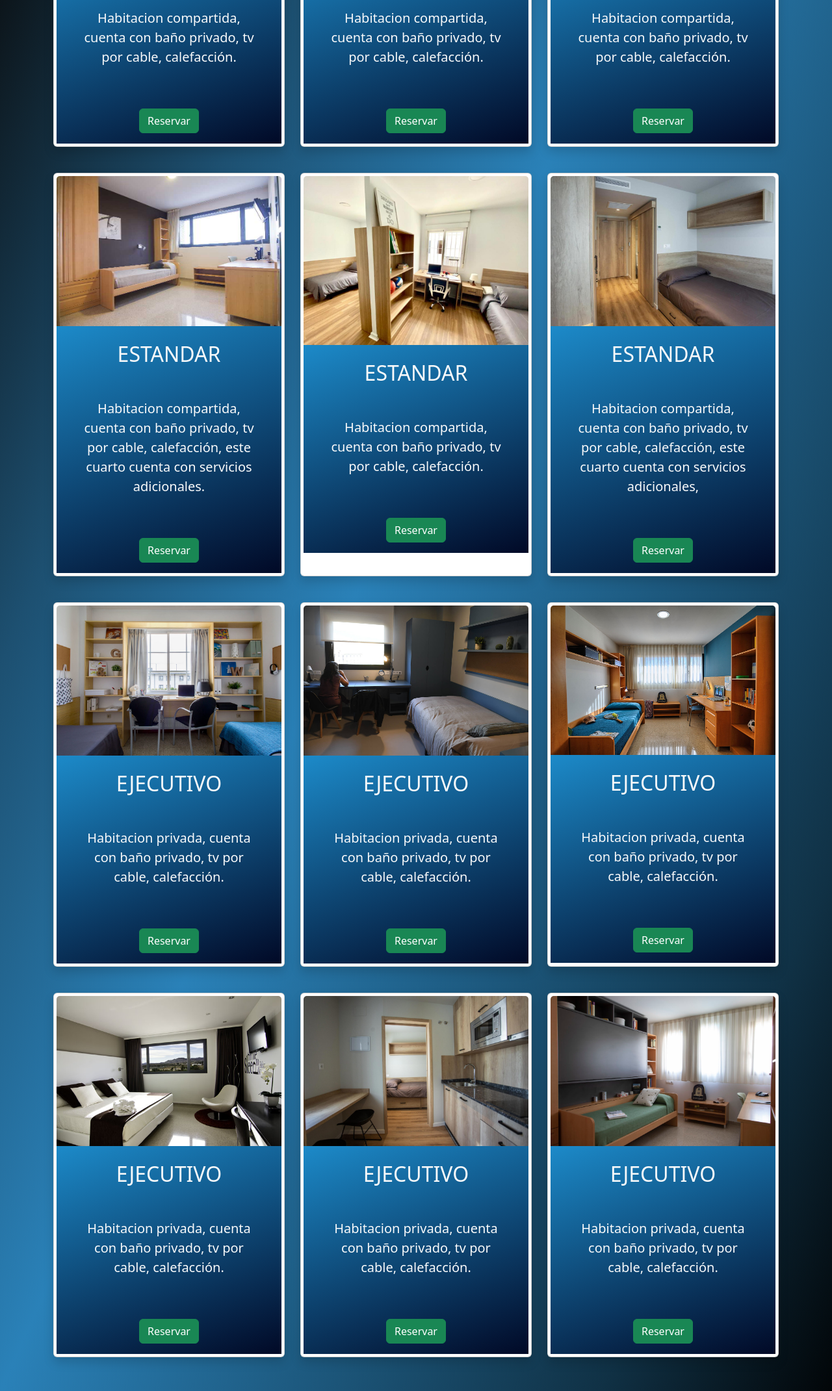
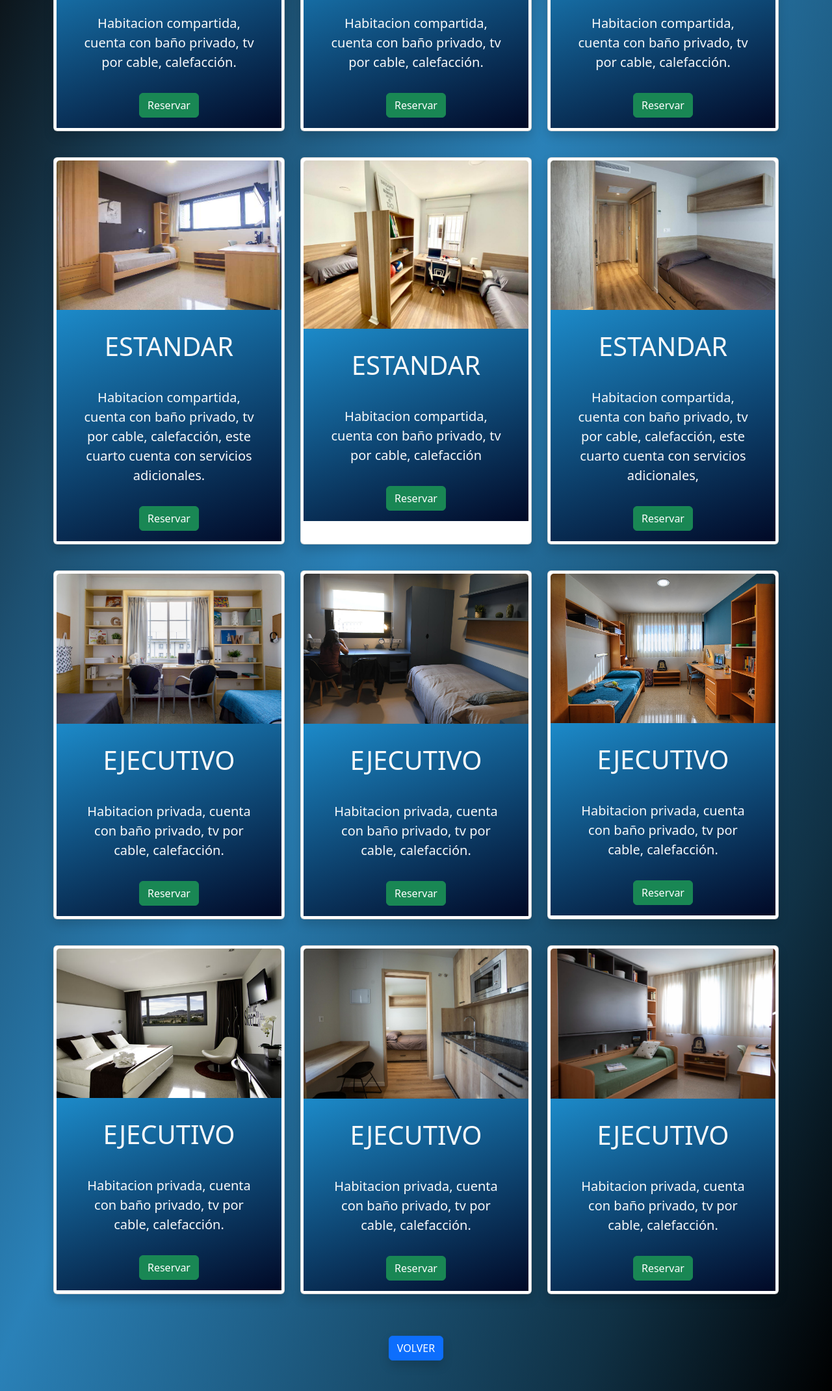
Before and after one commit to freddymdq/Residencia-1992, a website: page paginas/galeria.html in a window 1280 px wide. Shown: the part 577-2718 px from the top of the page at 65% size. Drawn offline with nearby package versions, Linux system fonts and the light colour scheme.

```diff
--- a/paginas/galeria.html
+++ b/paginas/galeria.html
@@ -70,8 +70,8 @@
                             <img id="imagen" class="card-img-top" src="../multimedia/imagenes/1.jpg" alt="Cuarto Estandar">
                         </div>
                         <div id="bgimg" class="card-body text-center">
-                            <h4 class="card-title text-light fs-2 pt-2">ESTANDAR</h4>
-                            <p class="card-text text-light pb-5">Habitacion compartida, cuenta con baño privado, tv por cable, calefacción.</p>
+                            <h4 class="card-title text-light fs-1 pt-3">ESTANDAR</h4>
+                            <p class="card-text text-light pb-3">Habitacion compartida, cuenta con baño privado, tv por cable, calefacción.</p>
                             <a href="../paginas/formulario.html" target="_blank" class="btn btn-success">Reservar</a>
                         </div>
                     </div>
@@ -84,8 +84,8 @@
                             <img id="imagen" class="card-img-top" src="../multimedia/imagenes/2.jpg" alt="Cuarto Estandar">
                         </div>
                         <div id="bgimg" class="card-body text-center">
-                            <h4 class="card-title text-light fs-2 pt-2">ESTANDAR</h4>
-                            <p class="card-text text-light pb-5">Habitacion compartida, cuenta con baño privado, tv por cable, calefacción.</p>
+                            <h4 class="card-title text-light fs-1 pt-3">ESTANDAR</h4>
+                            <p class="card-text text-light pb-3">Habitacion compartida, cuenta con baño privado, tv por cable, calefacción.</p>
                             <a href="../paginas/formulario.html" target="_blank" class="btn btn-success">Reservar</a>
                         </div>
                     </div>
@@ -98,8 +98,8 @@
                             <img id="imagen" class="card-img-top" src="../multimedia/imagenes/3.jpg" alt="Cuarto Estandar">
                         </div>
                         <div id="bgimg" class="card-body text-center">
-                            <h4 class="card-title text-light fs-2 pt-2">ESTANDAR</h4>
-                            <p class="card-text text-light pb-5">Habitacion compartida, cuenta con baño privado, tv por cable, calefacción.</p>
+                            <h4 class="card-title text-light fs-1 pt-3">ESTANDAR</h4>
+                            <p class="card-text text-light pb-3">Habitacion compartida, cuenta con baño privado, tv por cable, calefacción.</p>
                             <a href="../paginas/formulario.html" target="_blank" class="btn btn-success">Reservar</a>
                         </div>
                     </div>
@@ -116,8 +116,8 @@
                             <img id="imagen" class="card-img-top" src="../multimedia/imagenes/4.jpg" alt="Cuarto Estandar">
                         </div>
                         <div id="bgimg" class="card-body text-center">
-                            <h4 class="card-title text-light fs-2 pt-2">ESTANDAR</h4>
-                            <p class="card-text text-light pb-5">Habitacion compartida, cuenta con baño privado, tv por cable, calefacción, este cuarto cuenta con servicios adicionales.</p>
+                            <h4 class="card-title text-light fs-1 pt-3">ESTANDAR</h4>
+                            <p class="card-text text-light pb-3">Habitacion compartida, cuenta con baño privado, tv por cable, calefacción, este cuarto cuenta con servicios adicionales.</p>
                             <a href="../paginas/formulario.html" target="_blank" class="btn btn-success">Reservar</a>
                         </div>
                     </div>
@@ -130,8 +130,8 @@
                             <img id="imagen" class="card-img-top" src="../multimedia/imagenes/5.jpg" alt="Cuarto Estandar">
                         </div>
                         <div id="bgimg" class="card-body text-center">
-                            <h4 class="card-title text-light fs-2 pt-2">ESTANDAR</h4>
-                            <p class="card-text text-light pb-5">Habitacion compartida, cuenta con baño privado, tv por cable, calefacción.</p>
+                            <h4 class="card-title text-light fs-1 pt-3">ESTANDAR</h4>
+                            <p class="card-text text-light pb-3">Habitacion compartida, cuenta con baño privado, tv por cable, calefacción </p>
                             <a href="../paginas/formulario.html" target="_blank" class="btn btn-success">Reservar</a>
                         </div>
                     </div>
@@ -144,8 +144,8 @@
                             <img id="imagen" class="card-img-top" src="../multimedia/imagenes/6.jpg" alt="Cuarto Estandar">
                         </div>
                         <div id="bgimg" class="card-body text-center">
-                            <h4 class="card-title text-light fs-2 pt-2">ESTANDAR</h4>
-                            <p class="card-text text-light pb-5">Habitacion compartida, cuenta con baño privado, tv por cable, calefacción, este cuarto cuenta con servicios adicionales,</p>
+                            <h4 class="card-title text-light fs-1 pt-3">ESTANDAR</h4>
+                            <p class="card-text text-light pb-3">Habitacion compartida, cuenta con baño privado, tv por cable, calefacción, este cuarto cuenta con servicios adicionales,</p>
                             <a href="../paginas/formulario.html" target="_blank" class="btn btn-success">Reservar</a>
                         </div>
                     </div>
@@ -162,8 +162,8 @@
                             <img id="imagen" class="card-img-top" src="../multimedia/imagenes/7.jpg" alt="Cuarto Ejecutivo">
                         </div>
                         <div id="bgimg" class="card-body text-center">
-                            <h4 class="card-title text-light fs-2 pt-2">EJECUTIVO</h4>
-                            <p class="card-text text-light pb-5">Habitacion privada, cuenta con baño privado, tv por cable, calefacción.</p>
+                            <h4 class="card-title text-light fs-1 pt-3">EJECUTIVO</h4>
+                            <p class="card-text text-light pb-3">Habitacion privada, cuenta con baño privado, tv por cable, calefacción.</p>
                             <a href="../paginas/formulario.html" target="_blank" class="btn btn-success">Reservar</a>
                         </div>
                     </div>
@@ -176,8 +176,8 @@
                             <img id="imagen" class="card-img-top" src="../multimedia/imagenes/8.jpg" alt="Cuarto Ejecutivo">
                         </div>
                         <div id="bgimg" class="card-body text-center">
-                            <h4 class="card-title text-light fs-2 pt-2">EJECUTIVO</h4>
-                            <p class="card-text text-light pb-5">Habitacion privada, cuenta con baño privado, tv por cable, calefacción.</p>
+                            <h4 class="card-title text-light fs-1 pt-3">EJECUTIVO</h4>
+                            <p class="card-text text-light pb-3">Habitacion privada, cuenta con baño privado, tv por cable, calefacción.</p>
                             <a href="../paginas/formulario.html" target="_blank" class="btn btn-success">Reservar</a>
                         </div>
                     </div>
@@ -190,8 +190,8 @@
                             <img id="imagen" class="card-img-top" src="../multimedia/imagenes/9.jpg" alt="Cuarto Ejecutivo">
                         </div>
                         <div id="bgimg" class="card-body text-center">
-                            <h4 class="card-title text-light fs-2 pt-2">EJECUTIVO</h4>
-                            <p class="card-text text-light pb-5">Habitacion privada, cuenta con baño privado, tv por cable, calefacción.</p>
+                            <h4 class="card-title text-light fs-1 pt-3">EJECUTIVO</h4>
+                            <p class="card-text text-light pb-3">Habitacion privada, cuenta con baño privado, tv por cable, calefacción.</p>
                             <a href="../paginas/formulario.html" target="_blank" class="btn btn-success">Reservar</a>
                         </div>
                     </div>
@@ -208,8 +208,8 @@
                             <img id="imagen" class="card-img-top" src="../multimedia/imagenes/10.jpg" alt="Cuarto Ejecutivo">
                         </div>
                         <div id="bgimg" class="card-body text-center">
-                            <h4 class="card-title text-light fs-2 pt-2">EJECUTIVO</h4>
-                            <p class="card-text text-light pb-5">Habitacion privada, cuenta con baño privado, tv por cable, calefacción.</p>
+                            <h4 class="card-title text-light fs-1 pt-3">EJECUTIVO</h4>
+                            <p class="card-text text-light pb-3">Habitacion privada, cuenta con baño privado, tv por cable, calefacción.</p>
                             <a href="../paginas/formulario.html" target="_blank" class="btn btn-success">Reservar</a>
                         </div>
                     </div>
@@ -222,8 +222,8 @@
                             <img id="imagen" class="card-img-top" src="../multimedia/imagenes/13.jpeg" alt="Cuarto Ejecutivo">
                         </div>
                         <div id="bgimg" class="card-body text-center">
-                            <h4 class="card-title text-light fs-2 pt-2">EJECUTIVO</h4>
-                            <p class="card-text text-light pb-5">Habitacion privada, cuenta con baño privado, tv por cable, calefacción.</p>
+                            <h4 class="card-title text-light fs-1 pt-3">EJECUTIVO</h4>
+                            <p class="card-text text-light pb-3">Habitacion privada, cuenta con baño privado, tv por cable, calefacción.</p>
                             <a href="../paginas/formulario.html" target="_blank" class="btn btn-success">Reservar</a>
                         </div>
                     </div>
@@ -236,8 +236,8 @@
                             <img id="imagen" class="card-img-top" src="../multimedia/imagenes/14.jpg" alt="Cuarto Ejecutivo">
                         </div>
                         <div id="bgimg" class="card-body text-center">
-                            <h4 class="card-title text-light fs-2 pt-2">EJECUTIVO</h4>
-                            <p class="card-text text-light pb-5">Habitacion privada, cuenta con baño privado, tv por cable, calefacción.</p>
+                            <h4 class="card-title text-light fs-1 pt-3">EJECUTIVO</h4>
+                            <p class="card-text text-light pb-3">Habitacion privada, cuenta con baño privado, tv por cable, calefacción.</p>
                             <a href="../paginas/formulario.html" target="_blank" class="btn btn-success">Reservar</a>
                         </div>
                     </div>
--- a/scss/components/_index.scss
+++ b/scss/components/_index.scss
@@ -60,39 +60,41 @@
         @extend %background-1;
 
         #carusel{
-            @media screen and (max-width: 480px) {
+            @media screen and (max-width: 420px) {
                 display: none;
             }
         }
         .container-lg{
-            padding-top: 40px ;
+            padding-top: 30px ;
             color: nth($colores, 3 );
             @extend %flexbox;
             flex-direction: column;
             justify-content: space-around;
                 h2{
-                    padding-top: 50px;
+                    padding-top: 30px;
                     color: map-get($mapa1, colorA);
-                    font-size: 80px;
+                    font-size: 60px;
+                    font-weight: bold;
                     @media screen and (max-width:481px) {
-                        font-size: 28px;
+                        font-size: 40px;
                         color: nth($colores, 3);
                     }
                 }
                 h1{
+                    font-weight: bold;
                     font-size: 70px;
 
                     @media screen and (max-width:480px) {
-                        font-size: 25px;
+                        font-size: 40px;
                     }
                 }
     }
                 p{
-                    margin-top: 40px;
+                    margin-top: 30px;
                     font-size: 30px;
                     padding: 10px 20px;
                     @media screen and (max-width:480px) {
-                        font-size: 15px;
+                        font-size: 20px;
                         padding: 10px 10px;
                     }
                 }
@@ -100,12 +102,12 @@
                     font-size: 30px;
                     padding: 10px 30px;
                     @media screen and (max-width:480px) {
-                        font-size: 15px;
+                        font-size: 20px;
                     }
                 }
             .container-md{
                 h3{
-                    font-size: 50px
+                    font-size: 30px
                 }
             }
         }
--- a/scss/components/_nosotros.scss
+++ b/scss/components/_nosotros.scss
@@ -20,17 +20,17 @@
         text-align: center;
         .informacion{
             h1{
-                font-size: 50px;
+                font-size: 70px;
                 font-weight: bold;
                 color: nth($colores, 1);
                 @media screen and (max-width:480px){
-                    font-size: 30px;
+                    font-size: 40px;
                 }
             }
             p{
                 padding: 0px 40px;
                 @media screen and (max-width: 450px) {
-                    font-size: 15px;
+                    font-size: 20px;
 
                 }
             }
```
Also changed, not shown: css/style.css, 1 other file.
